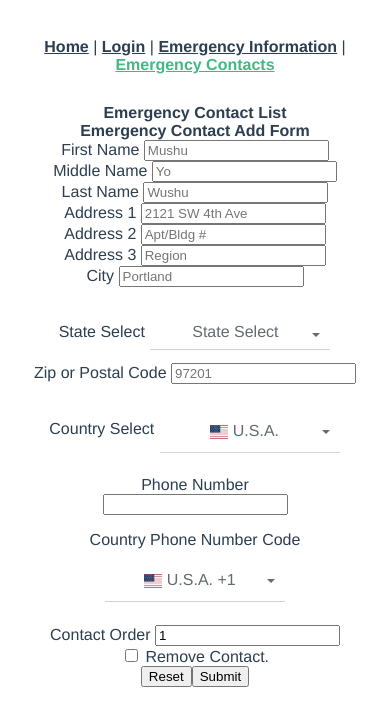
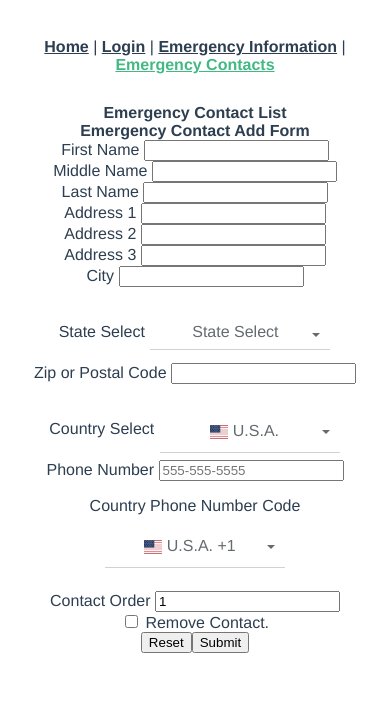
Before and after one commit to psu-oit-capstone/emp-front-end, a Vue app: page /emergency-contacts in a window 390 px wide. Shown: the top 726 px of the page. Built offline with nearby package versions, Linux system fonts and the light colour scheme.

Commit message:
Removed phone validation, implemented unvalidated info, cleaned up placeholders.
Dummy functionality is 100% implemented and tested to work without error.

```diff
--- a/src/components/Dropdown.vue
+++ b/src/components/Dropdown.vue
@@ -151,7 +151,6 @@
 }
 
 .caret {
-  display: relative;
   width: 0;
   position: relative;
   top: 10px;
--- a/src/components/DropdownNoImg.vue
+++ b/src/components/DropdownNoImg.vue
@@ -25,9 +25,7 @@
         //Adapted code from https://github.com/mikerodham/vue-dropdowns under the MIT License
         data() {
             return {
-                selectedOption: {
-                  name: '',
-                },
+                selectedOption: {},
                 showMenu: false,
                 placeholderText: 'Please select an item',
             }
@@ -39,6 +37,12 @@
             },
             selected: {},
             placeholder: [String]
+        },
+
+        watch: {
+            selected: function(payload) {
+                this.selectedOption = payload;
+            }
         },
 
         mounted() {
@@ -146,7 +150,6 @@
 }
 
 .caret {
-  display: relative;
   width: 0;
   position: relative;
   top: 10px;
--- a/src/components/EmergContactForm.vue
+++ b/src/components/EmergContactForm.vue
@@ -2,19 +2,19 @@
     <div class="contact-form">
         <div>
             <label for="fnamebox">First Name
-                <input type="text" placeholder="Mushu" v-model="fnamebox" v-bind:id="fnamebox"/></label><br>
+                <input type="text" placeholder="" v-model="fnamebox" v-bind:id="fnamebox"/></label><br>
             <label for="mnamebox">Middle Name
-                <input type="text" placeholder="Yo" v-model="mnamebox" v-bind:id="mnamebox"/></label><br>
+                <input type="text" placeholder="" v-model="mnamebox" v-bind:id="mnamebox"/></label><br>
             <label for="lnamebox">Last Name
-                <input type="text" placeholder="Wushu" v-model="lnamebox" v-bind:id="lnamebox"/></label><br>
+                <input type="text" placeholder="" v-model="lnamebox" v-bind:id="lnamebox"/></label><br>
             <label for="address1box">Address 1
-                <input type="text" placeholder="2121 SW 4th Ave" v-model="address1box" v-bind:id="address1box"/></label><br>
+                <input type="text" placeholder="" v-model="address1box" v-bind:id="address1box"/></label><br>
             <label for="address2box">Address 2
-                <input type="text" placeholder="Apt/Bldg #" v-model="address2box" v-bind:id="address2box"/></label><br>
+                <input type="text" placeholder="" v-model="address2box" v-bind:id="address2box"/></label><br>
             <label for="address3box">Address 3
-                <input type="text" placeholder="Region" v-model="address3box" v-bind:id="address3box"/></label><br>
+                <input type="text" placeholder="" v-model="address3box" v-bind:id="address3box"/></label><br>
             <label for="citybox">City
-                <input type="text" placeholder="Portland" v-model="citybox" v-bind:id="citybox"/></label><br>
+                <input type="text" placeholder="" v-model="citybox" v-bind:id="citybox"/></label><br>
             <p class="state_label">State Select
                 <DropdownNoImg :options="stateArray"
                                :selected="selectedState"
@@ -22,18 +22,15 @@
                                :placeholder="'Select a state'">
                 </DropdownNoImg><br>
                 <label for="zipbox">Zip or Postal Code
-                    <input type="text" placeholder="97201" v-model="zipbox" v-bind:id="zipbox"/></label><br>
+                    <input type="text" placeholder="" v-model="zipbox" v-bind:id="zipbox"/></label><br>
             <p class="country_label">Country Select
                 <Dropdown :options="countryArray"
                           :selected="selectedCountry"
                           v-on:updateOption="currCountry"
                           :placeholder="'Select a country'">
-                </Dropdown>
-            <p class="label">Phone Number
-                <PhoneNumberInput id="phone-input"
-                                  @change="handleChange"
-                                  :phone="phonebox"/>
-            </p>
+                </Dropdown><br>
+            <label for="phonebox">Phone Number
+                <input type="text" placeholder="555-555-5555" v-model="phonebox" v-bind:id="phonebox"/></label><br>
             <p class="country_code_label">Country Phone Number Code
                 <Dropdown :options="countryCodeArray"
                           :selected="selectedCountryCode"
@@ -56,14 +53,12 @@
 
 <script>
     //For uses of Dropdown you MUST pass in all defaults
-    import PhoneNumberInput from '@/components/PhoneNumberInput.vue'
     import Dropdown from '@/components/Dropdown.vue'
     import DropdownNoImg from '@/components/DropdownNoImg.vue'
 
     export default {
         name: "EmergContactForm.vue",
         components: {
-            PhoneNumberInput,
             Dropdown,
             DropdownNoImg,
         },
@@ -93,10 +88,6 @@
                 this.$emit('updateContact', this.contact_out);
                 this.resetContact();
             },
-            handleChange: function(childID, phone_number, errors) {
-                this.phonebox = phone_number;
-                console.log("REEEEEEEE")
-                },
             makeContact() {
                 return {
                     name: {fnamebox: this.fnamebox, mnamebox: this.mnamebox, lnamebox: this.lnamebox},
@@ -118,6 +109,7 @@
                 this.address3box = payload.address.address3box;
                 this.citybox = payload.area.citybox;
                 this.statebox = payload.area.statebox;
+                this.selectedState = payload.area.statebox; // Here to set dropdown
                 this.zipbox = payload.area.zipbox;
                 this.countrybox = payload.area.countrybox;
                 this.selectedCountry = this.findByCountry(payload.area.countrybox, this.countryArray); // Here to set the dropdown
@@ -136,10 +128,13 @@
                 this.address3box = "";
                 this.citybox = "";
                 this.statebox = "";
+                this.selectedState = {name: 'State Select'}; // Here to set dropdown to default of Oregon
                 this.zipbox = "";
                 this.countrybox = "USA";
+                this.selectedCountry = {name: "U.S.A.", country: "USA", code: "1", svgimg: "us.svg",}; // Here to set the dropdown
                 this.phonebox = "";
                 this.countryCode = "1";
+                this.selectedCountryCode = {name: "U.S.A. +1", country: "USA", code: "1", svgimg: "us.svg",}; //Here to set the dropdown
                 this.orderbox = 1;
                 this.regbox = false;
             },
@@ -155,6 +150,14 @@
                 //Here we expect either a string containing a country name
                 for (let i = 0; i < targetCodes.length; i++) {
                     if (targetCodes[i].code === countryCode){
+                        return targetCodes[i];
+                    }
+                }
+            },
+            findByStateName(name, targetCodes) {
+                //Here we expect either a string containing a country name
+                for (let i = 0; i < targetCodes.length; i++) {
+                    if (targetCodes[i].name === name){
                         return targetCodes[i];
                     }
                 }
--- a/src/views/EmergencyContactList.vue
+++ b/src/views/EmergencyContactList.vue
@@ -5,7 +5,7 @@
             <ol v-for="(item, index) in contacts">
                 <li>{{ item.order.orderbox }}. {{ item.name.fnamebox }} {{ item.name.lnamebox }}
                     <button v-on:click="editContact(item, index)">Edit/Delete</button>
-                {{ item }}</li>
+                </li>
             </ol>
         </div>
 
```
